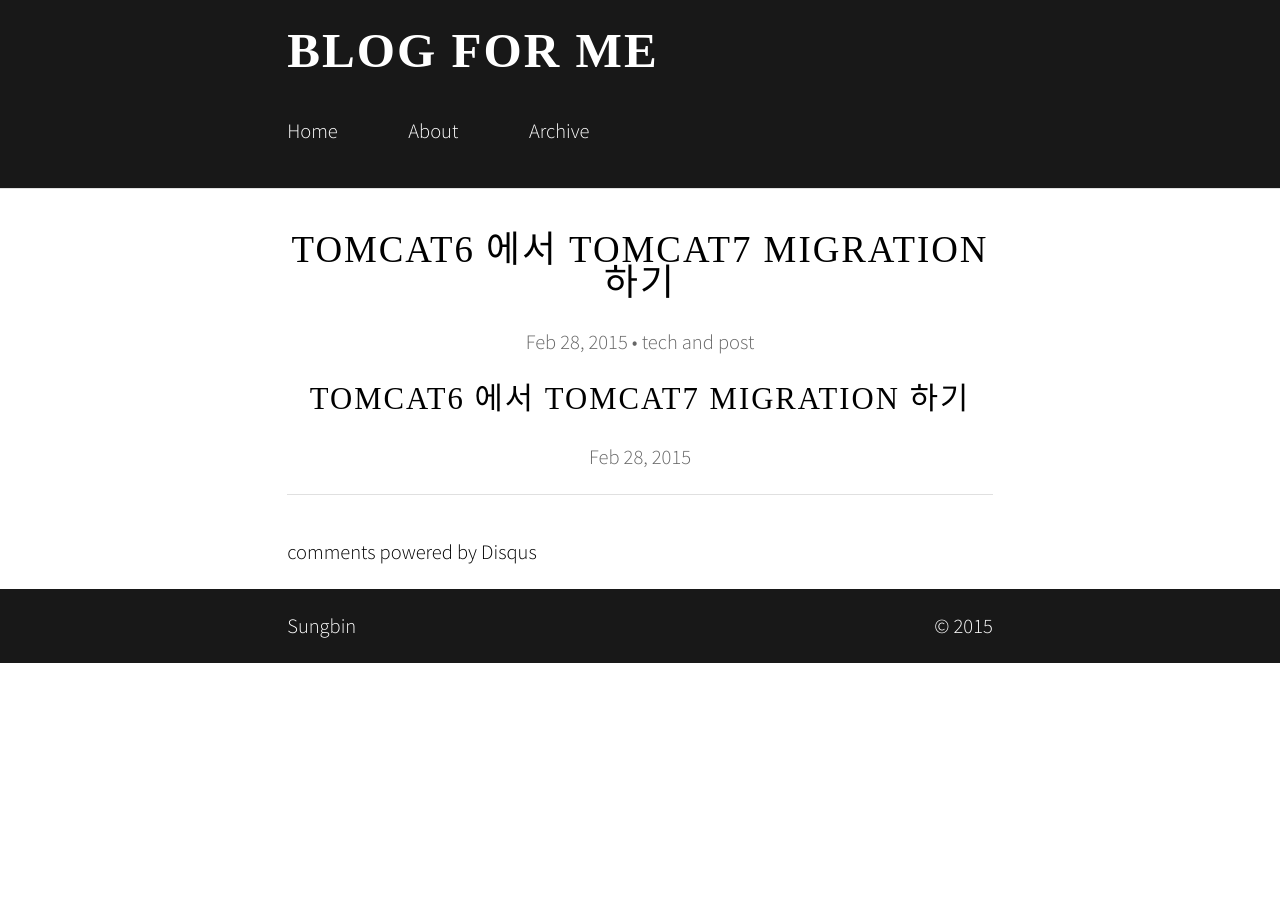
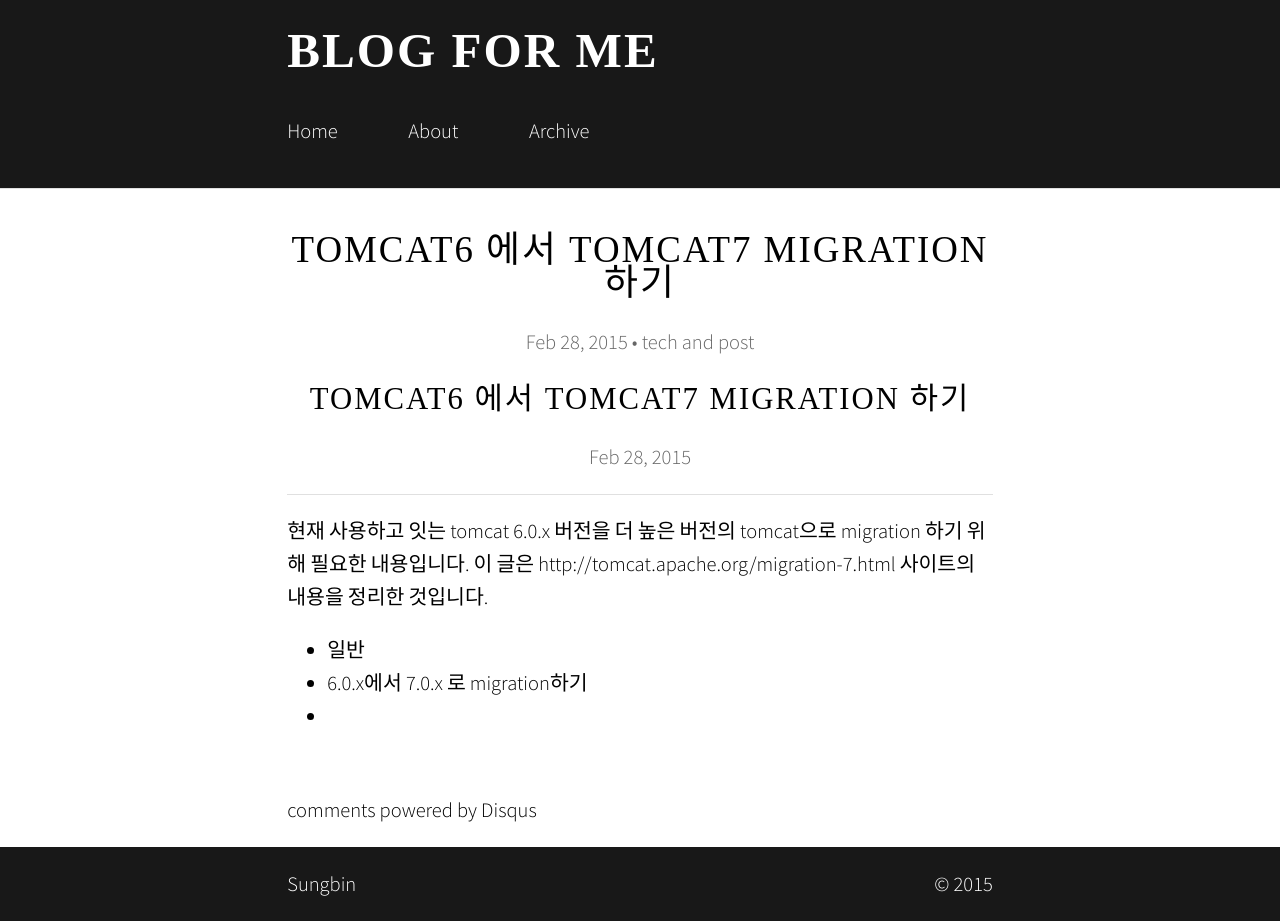
Before and after one commit to sungbine/sungbine.github.io, a Jekyll site: the page built from _posts/2015-02-28-tomcat6_to_tomcat7.markdown, in a window 1280 px wide. Built offline with Jekyll 4.4.1, drawn with Linux system fonts in a browser that asks for light colours; nearby versions of some CDN libraries; some web fonts are replaced; comment, search, counter and statistics services are not loaded; before the commit the page ends 900 px from its top, so only the background shows below that.

Commit message:
Update 2015-02-28-tomcat6_to_tomcat7.markdown

```diff
--- a/_posts/2015-02-28-tomcat6_to_tomcat7.markdown
+++ b/_posts/2015-02-28-tomcat6_to_tomcat7.markdown
@@ -4,3 +4,12 @@ title:  "tomcat6 에서 tomcat7 migration 하기"
 date:   2015-02-28 14:00:00
 categories: tech post
 ---
+
+
+현재 사용하고 잇는 tomcat 6.0.x 버전을 더 높은 버전의 tomcat으로 migration 하기 위해 필요한 내용입니다.
+이 글은 http://tomcat.apache.org/migration-7.html 사이트의 내용을 정리한 것입니다.
+
+
+- 일반
+- 6.0.x에서 7.0.x 로 migration하기
+-
```
